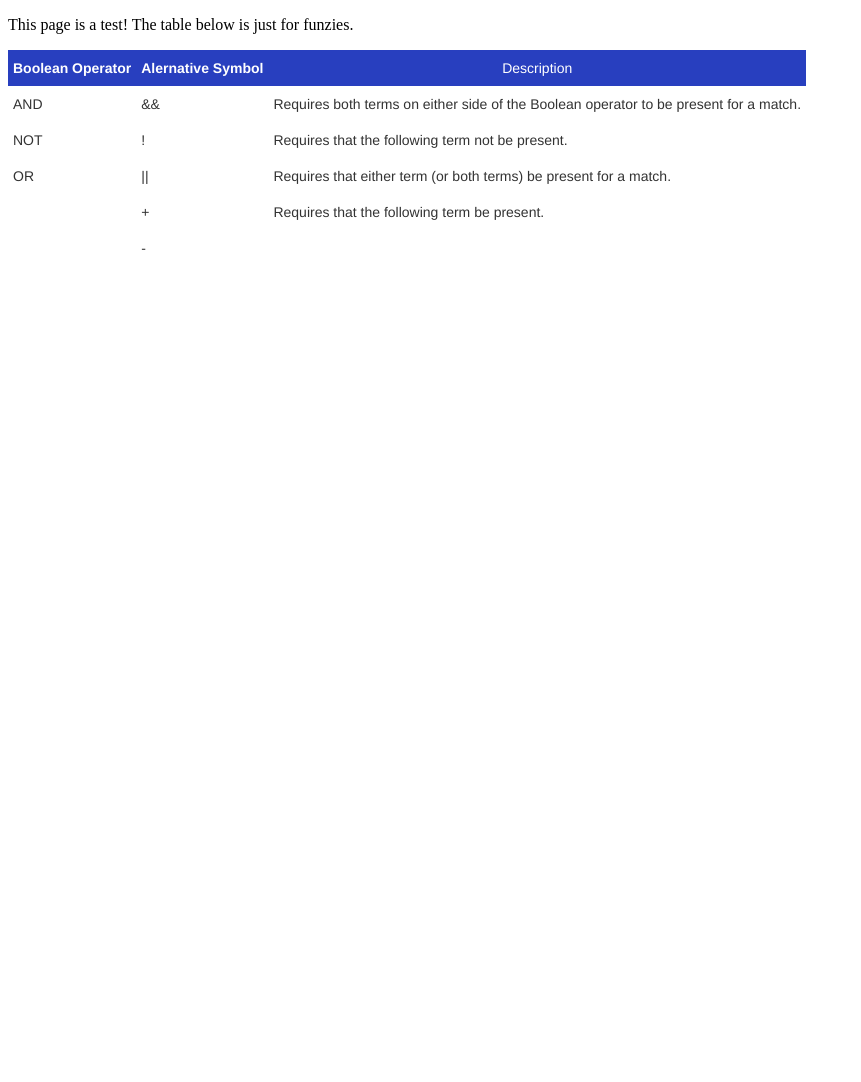
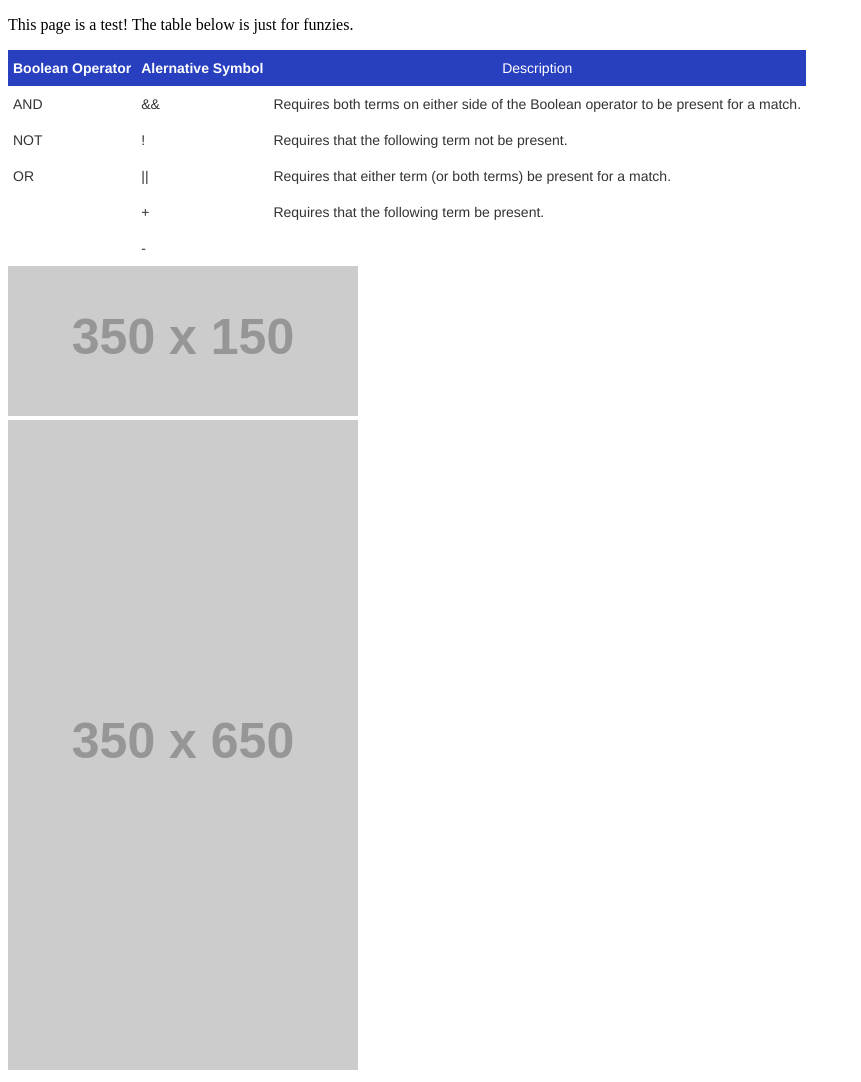
Before and after one commit to noelattensa/NoelTest, a plain HTML site: page index.html in a window 1280 px wide. Shown: the whole page, without its empty margins (0-861 px from the left). Before the commit the page ends 800 px from the top, so only its background shows below. Drawn offline with nearby package versions, Linux system fonts and the light colour scheme; placeholder pictures from the web are drawn by us.

Commit message:
Added some place holder images

```diff
--- a/index.html
+++ b/index.html
@@ -56,6 +56,9 @@
   </tr>
 </table>
 
+ <img src="http://placehold.it/350x150"><br />
+      <img src="http://placehold.it/350x650">
+
   <script src="//ajax.googleapis.com/ajax/libs/jquery/1.7.2/jquery.min.js" type="text/javascript"></script>
   </body>
 </html>
```
Also changed, not shown: style.css (added).
